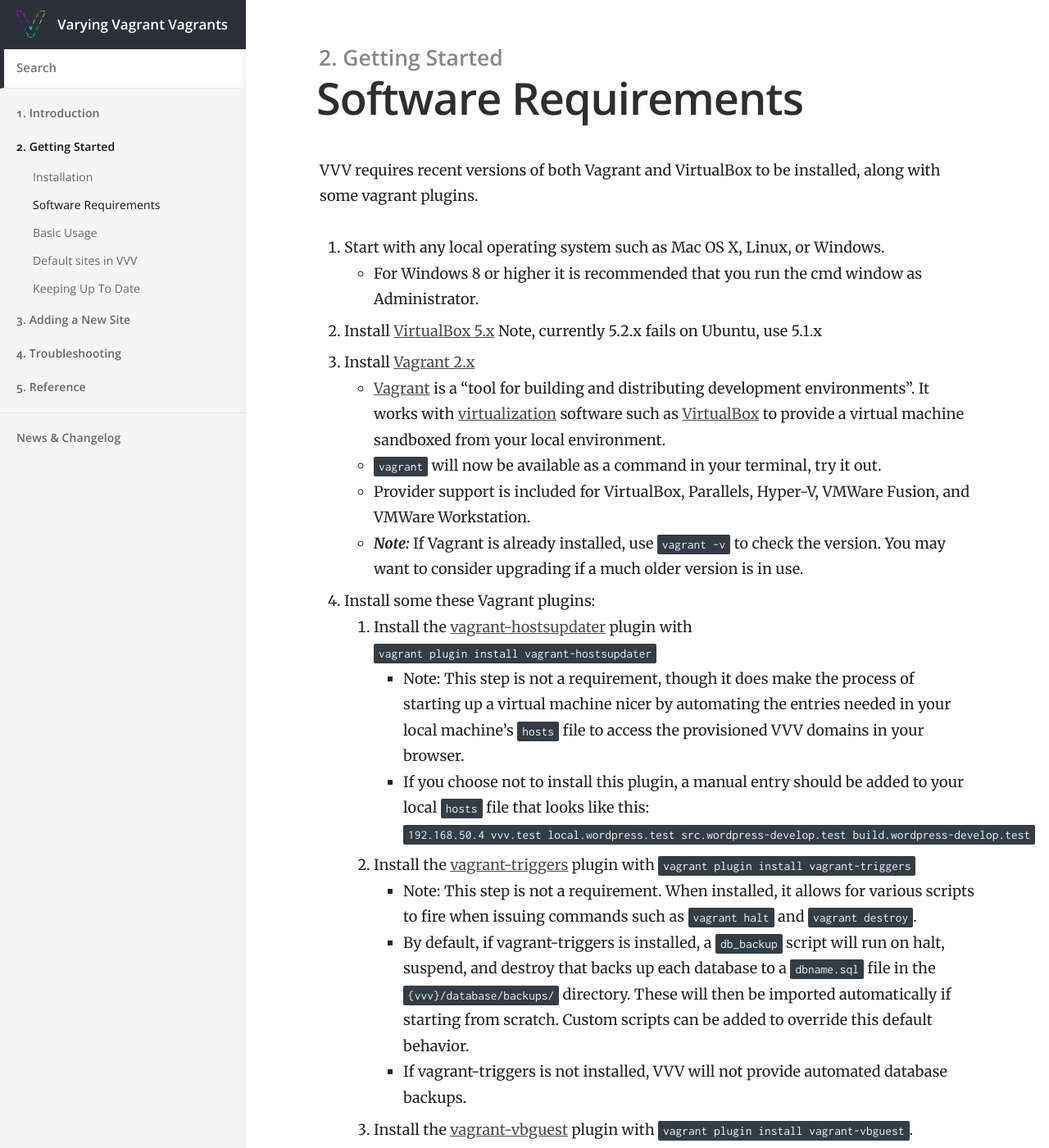
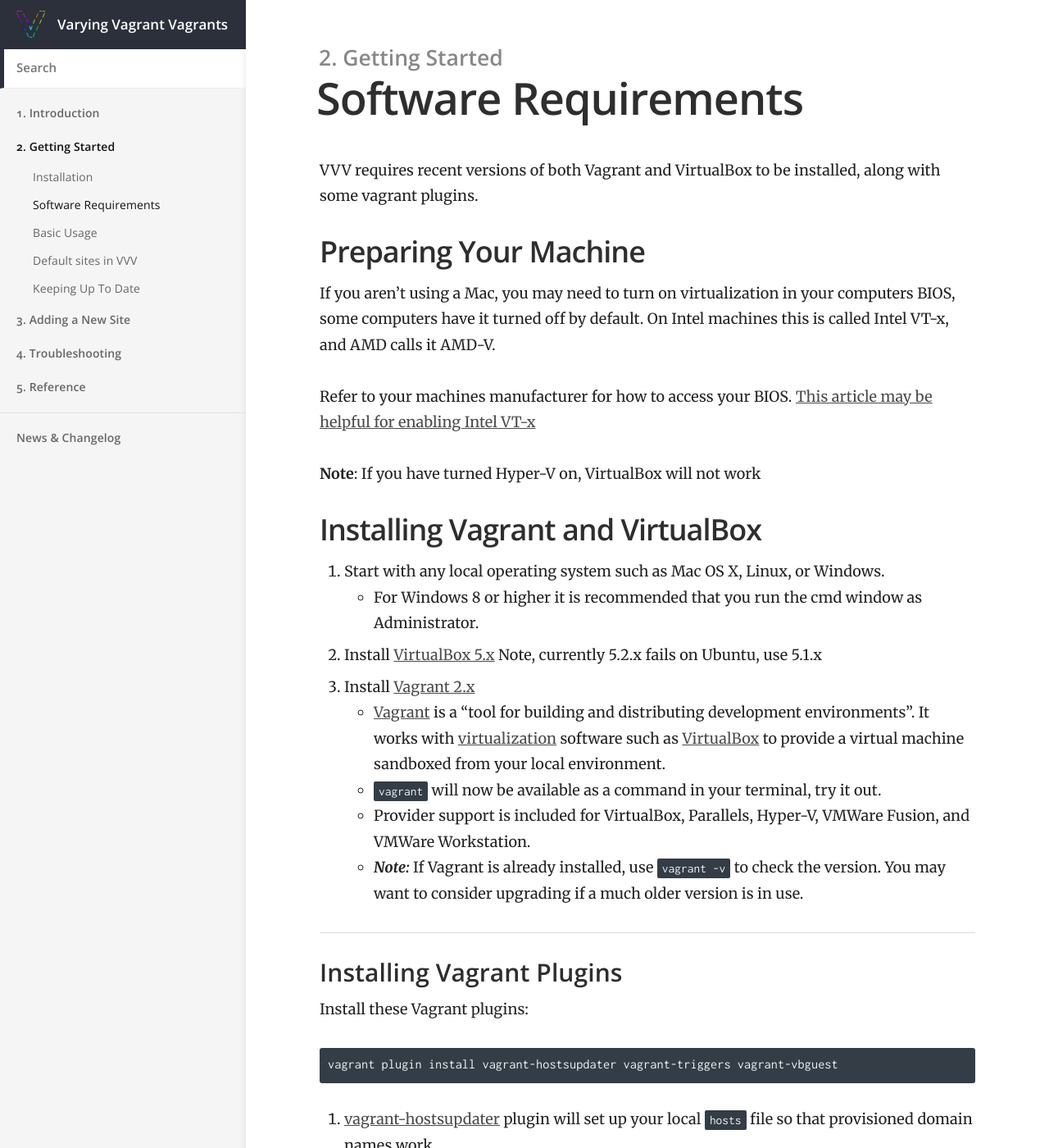
Before and after one commit to Varying-Vagrant-Vagrants/varyingvagrantvagrants.org, a Jekyll site: the page built from docs/en-US/installation/software-requirements.md, in a window 1280 px wide and 1400 px high. Shown: the whole window at 82% size. Built offline with Jekyll 4.4.1, drawn with Linux system fonts in a browser that asks for light colours; some of the changed text lies outside the part shown.

Commit message:
Update software-requirements.md

````diff
--- a/docs/en-US/installation/software-requirements.md
+++ b/docs/en-US/installation/software-requirements.md
@@ -8,6 +8,16 @@ permalink: /docs/en-US/installation/software-requirements/
 
 VVV requires recent versions of both Vagrant and VirtualBox to be installed, along with some vagrant plugins.
 
+## Preparing Your Machine
+
+If you aren't using a Mac, you may need to turn on virtualization in your computers BIOS, some computers have it turned off by default. On Intel machines this is called Intel VT-x, and AMD calls it AMD-V.
+
+Refer to your machines manufacturer for how to access your BIOS. [This article may be helpful for enabling Intel VT-x](https://www.howtogeek.com/213795/how-to-enable-intel-vt-x-in-your-computers-bios-or-uefi-firmware/)
+
+**Note**: If you have turned Hyper-V on, VirtualBox will not work
+
+## Installing Vagrant and VirtualBox
+
 1. Start with any local operating system such as Mac OS X, Linux, or Windows.
     * For Windows 8 or higher it is recommended that you run the cmd window as Administrator.
 1. Install [VirtualBox 5.x](https://www.virtualbox.org/wiki/Downloads) Note, currently 5.2.x fails on Ubuntu, use 5.1.x
@@ -16,17 +26,20 @@ VVV requires recent versions of both Vagrant and VirtualBox to be installed, alo
     * `vagrant` will now be available as a command in your terminal, try it out.
     * Provider support is included for VirtualBox, Parallels, Hyper-V, VMWare Fusion, and VMWare Workstation.
     * ***Note:*** If Vagrant is already installed, use `vagrant -v` to check the version. You may want to consider upgrading if a much older version is in use.
-1. Install some these Vagrant plugins:
-    1. Install the [vagrant-hostsupdater](https://github.com/cogitatio/vagrant-hostsupdater) plugin with `vagrant plugin install vagrant-hostsupdater`
-        * Note: This step is not a requirement, though it does make the process of starting up a virtual machine nicer by automating the entries needed in your local machine's `hosts` file to access the provisioned VVV domains in your browser.
-        * If you choose not to install this plugin, a manual entry should be added to your local `hosts` file that looks like this: `192.168.50.4  vvv.test local.wordpress.test src.wordpress-develop.test build.wordpress-develop.test`
-    1. Install the [vagrant-triggers](https://github.com/emyl/vagrant-triggers) plugin with `vagrant plugin install vagrant-triggers`
-        * Note: This step is not a requirement. When installed, it allows for various scripts to fire when issuing commands such as `vagrant halt` and `vagrant destroy`.
-        * By default, if vagrant-triggers is installed, a `db_backup` script will run on halt, suspend, and destroy that backs up each database to a `dbname.sql` file in the `{vvv}/database/backups/` directory. These will then be imported automatically if starting from scratch. Custom scripts can be added to override this default behavior.
-        * If vagrant-triggers is not installed, VVV will not provide automated database backups.
-    1. Install the [vagrant-vbguest](https://github.com/dotless-de/vagrant-vbguest) plugin with `vagrant plugin install vagrant-vbguest`.
-        * Note: This step is not a requirement. When installed, it keeps the [VirtualBox Guest Additions](https://www.virtualbox.org/manual/ch04.html) kernel modules of your guest synchronized with the version of your host whenever you do `vagrant up`. This can prevent some subtle shared folder errors.
 
-## Windows Users
+### Installing Vagrant Plugins
 
-You may need to turn on virtualization in your computers BIOS, some computers come with it turned off by default. Refer to your machines manufacturer for how to access your BIOS.
+Install these Vagrant plugins:
+```
+vagrant plugin install vagrant-hostsupdater vagrant-triggers vagrant-vbguest
+```
+ 1. [vagrant-hostsupdater](https://github.com/cogitatio/vagrant-hostsupdater) plugin will set up your local `hosts` file so that provisioned domain names work
+ 1. [vagrant-triggers](https://github.com/emyl/vagrant-triggers) allows for various scripts to fire when issuing commands such as `vagrant halt` and `vagrant destroy`.
+    * By default, if vagrant-triggers is installed, a `db_backup` script will run on halt, suspend, and destroy that backs up each database to a `dbname.sql` file in the `{vvv}/database/backups/` directory. These will then be imported automatically if starting from scratch. Custom scripts can be added to override this default behavior.
+    * If vagrant-triggers is not installed, VVV will not provide automated database backups.
+ 1. [vagrant-vbguest](https://github.com/dotless-de/vagrant-vbguest)
+    * Note: This step is not a requirement. When installed, it keeps the [VirtualBox Guest Additions](https://www.virtualbox.org/manual/ch04.html) kernel modules of your guest synchronized with the version of your host whenever you do `vagrant up`. This can prevent some subtle shared folder errors.
+
+## Reboot
+
+If you don't reboot your machine after installing/updating Vagrant and VirtualBox, there can be networking issues. A full power cycle will ensure all components are fully installed and loaded
````
